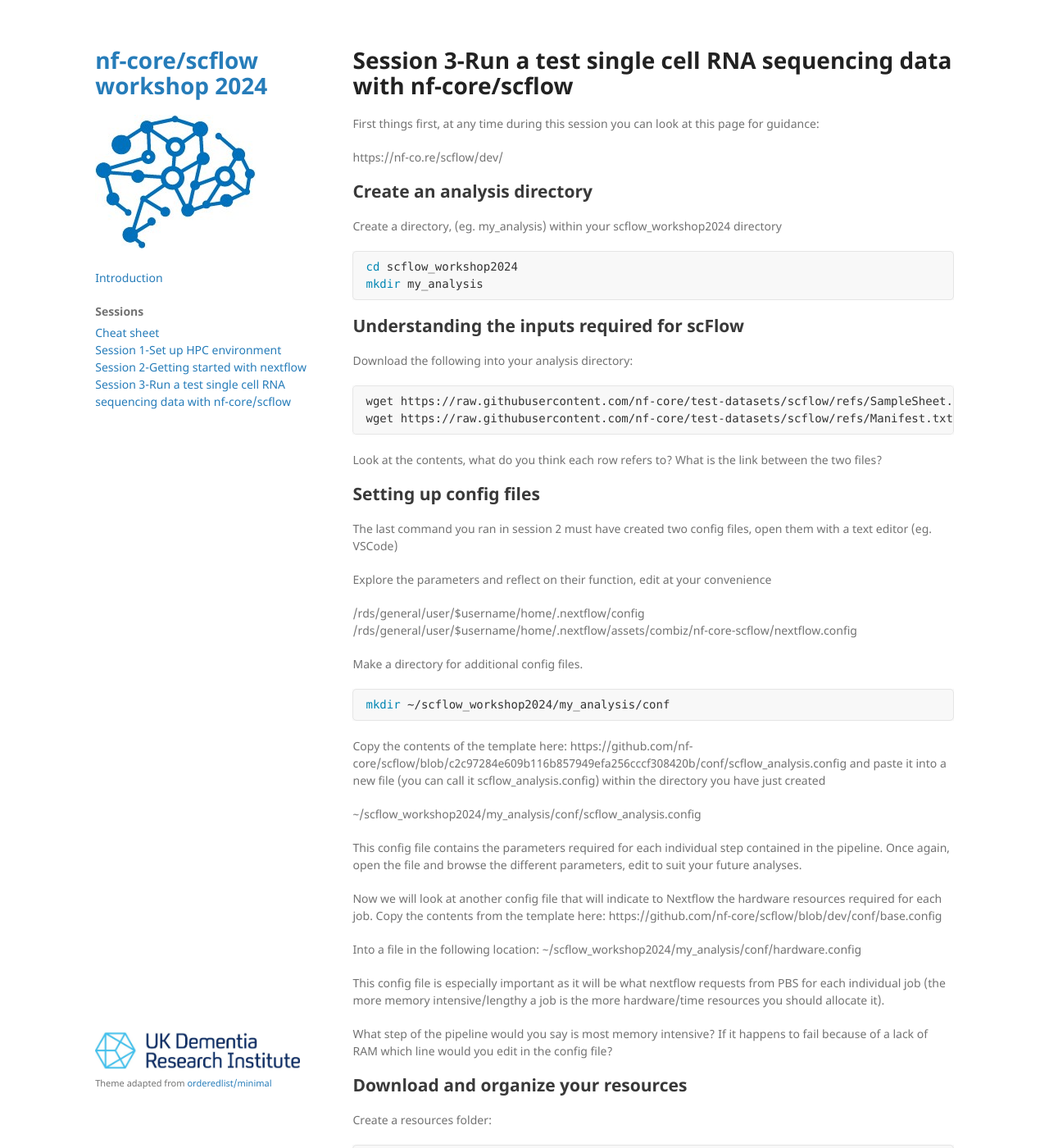
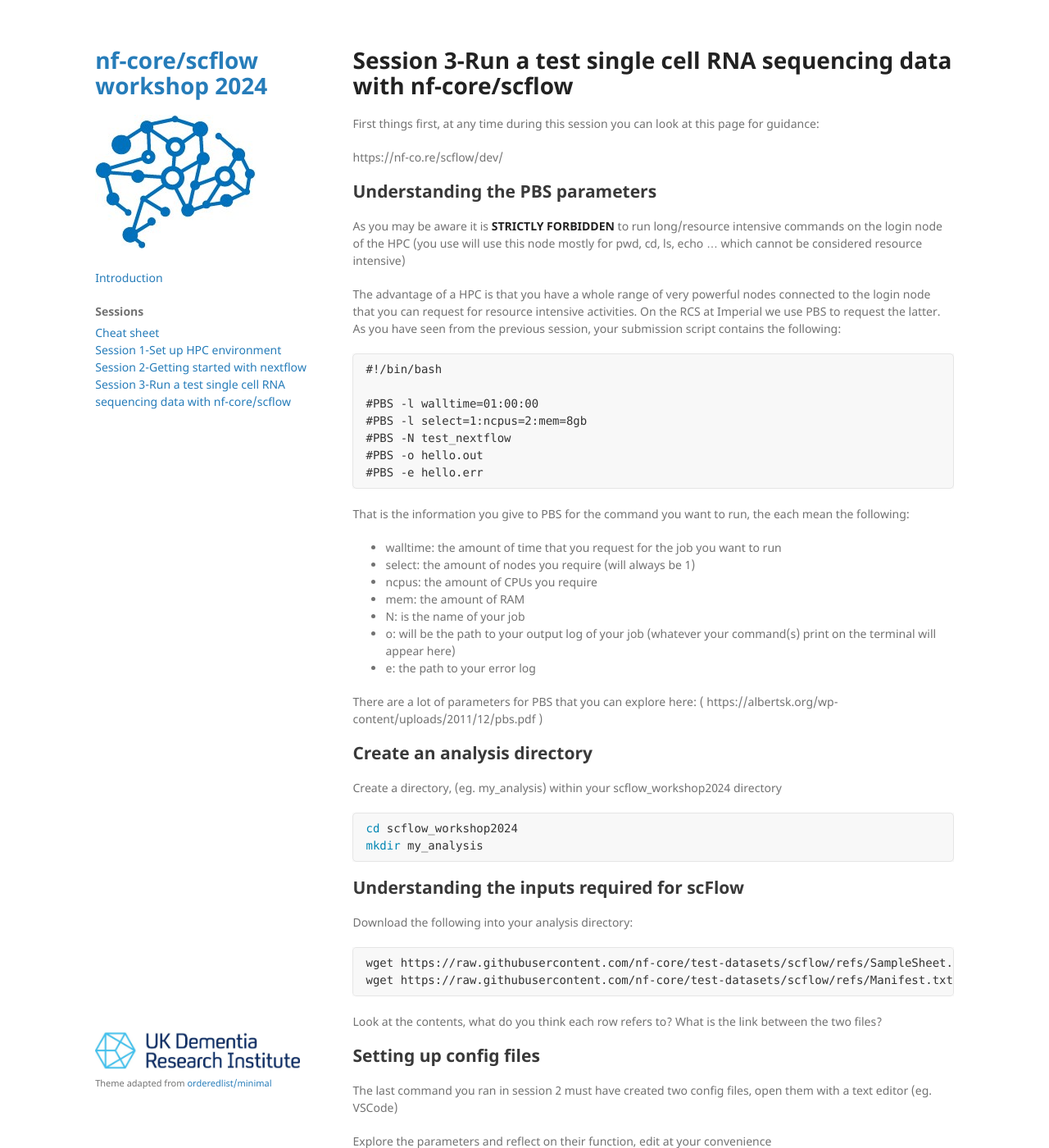
Before and after one commit to nfancy/scflow-workshop2024.github.io, a Jekyll site: the page built from docs/pages/main/session-3.md, in a window 1280 px wide and 1400 px high. Shown: the whole window at 82% size. Built offline with Jekyll 4.4.1, drawn with Linux system fonts in a browser that asks for light colours; the repository's description, which GitHub fills in, is left out; some of the changed text lies outside the part shown.

Commit message:
added PBS/resume information

````diff
--- a/docs/pages/main/session-3.md
+++ b/docs/pages/main/session-3.md
@@ -8,6 +8,33 @@ title: Session 3-Run a test single cell RNA sequencing data with nf-core/scflow
 First things first, at any time during this session you can look at this page for guidance:
 
 https://nf-co.re/scflow/dev/
+
+## Understanding the PBS parameters
+
+As you may be aware it is **STRICTLY FORBIDDEN** to run long/resource intensive commands on the login node of the HPC (you use will use this node mostly for pwd, cd, ls, echo ... which cannot be considered resource intensive)
+
+The advantage of a HPC is that you have a whole range of very powerful nodes connected to the login node that you can request for resource intensive activities. On the RCS at Imperial we use PBS to request the latter. As you have seen from the previous session, your submission script contains the following:
+
+```
+#!/bin/bash
+
+#PBS -l walltime=01:00:00
+#PBS -l select=1:ncpus=2:mem=8gb
+#PBS -N test_nextflow
+#PBS -o hello.out
+#PBS -e hello.err
+```
+
+That is the information you give to PBS for the command you want to run, the each mean the following:
+- walltime: the amount of time that you request for the job you want to run
+- select: the amount of nodes you require (will always be 1)
+- ncpus: the amount of CPUs you require
+- mem: the amount of RAM
+- N: is the name of your job
+- o: will be the path to your output log of your job (whatever your command(s) print on the terminal will appear here)
+- e: the path to your error log
+
+There are a lot of parameters for PBS that you can explore here: ( https://albertsk.org/wp-content/uploads/2011/12/pbs.pdf )
 
 ## Create an analysis directory
 
@@ -44,13 +71,27 @@ Make a directory for additional config files.
 mkdir ~/scflow_workshop2024/my_analysis/conf
 ```
 
+## Parameters for indidual steps within the pipeline
+
 Copy the contents of the template here: https://github.com/nf-core/scflow/blob/c2c97284e609b116b857949efa256cccf308420b/conf/scflow_analysis.config and paste it into a new file (you can call it scflow_analysis.config) within the directory you have just created
 
 ~/scflow_workshop2024/my_analysis/conf/scflow_analysis.config
 
 This config file contains the parameters required for each individual step contained in the pipeline. Once again, open the file and browse the different parameters, edit to suit your future analyses.
 
+## Hardware requirments config file
+
 Now we will look at another config file that will indicate to Nextflow the hardware resources required for each job. Copy the contents from the template here: https://github.com/nf-core/scflow/blob/dev/conf/base.config
+
+In this file, you can see hardware and time allocations for groups of jobs that are categorized into:
+- tiny
+- low
+- medium
+- high
+- long
+- high_memory
+
+And there are already values attributed to each categories of jobs. As you can see the jobs will be retried if failed, but with more resource allocations. Keep in mind though, that the job might not fail because of hardware/time requirements so increasing them might not solve everything!
 
 Into a file in the following location:
 ~/scflow_workshop2024/my_analysis/conf/hardware.config
@@ -157,3 +198,41 @@ Sample_XXX4 lopmn   A4
 ```
 
 Note that your metadata and manifest files must have the same number of rows and the sample names and manifest/key entries must match, otherwise the scFlow will fail.
+
+## Additional notes
+
+## If the pipeline fails
+
+In case the pipeline fails in the future (it will probably not happen in this workshop); Nextflow has a "resume" flag that you can add at the end of the command. It will resume the pipeline at the step where it failed. However, if any input file (eg. Samplesheet, manifest file), excluding config files; it will restart from the beginning.
+
+Your submission script would therefore be as follows:
+
+```
+#!/bin/bash
+
+#PBS -l walltime=03:00:00
+#PBS -l select=1:ncpus=8:mem=8gb
+#PBS -N my_analysis
+#PBS -o my_analysis.out
+#PBS -e my_analysis.err
+
+cd $PBS_O_WORKDIR
+module load gcc/8.2.0
+export NXF_OPTS='-Xms1g -Xmx4g'
+
+export JAVA_HOME=~/scflow_workshop2024/bin/jdk-23.0.1
+export PATH=~/scflow_workshop2024/bin/jdk-23.0.1/bin/:$PATH
+
+scflow_config=~/scflow_workshop2024/my_analysis/conf/scflow_analysis.config
+$samplesheet=###
+$manifest=###
+$celltype_mappings=###
+
+~/scflow_workshop2024/bin/nextflow run combiz/nf-core-scflow \
+-r dev-nf \
+-c $scflow_config \
+--input $samplesheet \
+--manifest $manifest \
+--celltype_mappings $celltype_mappings \
+--resume
+```
````
